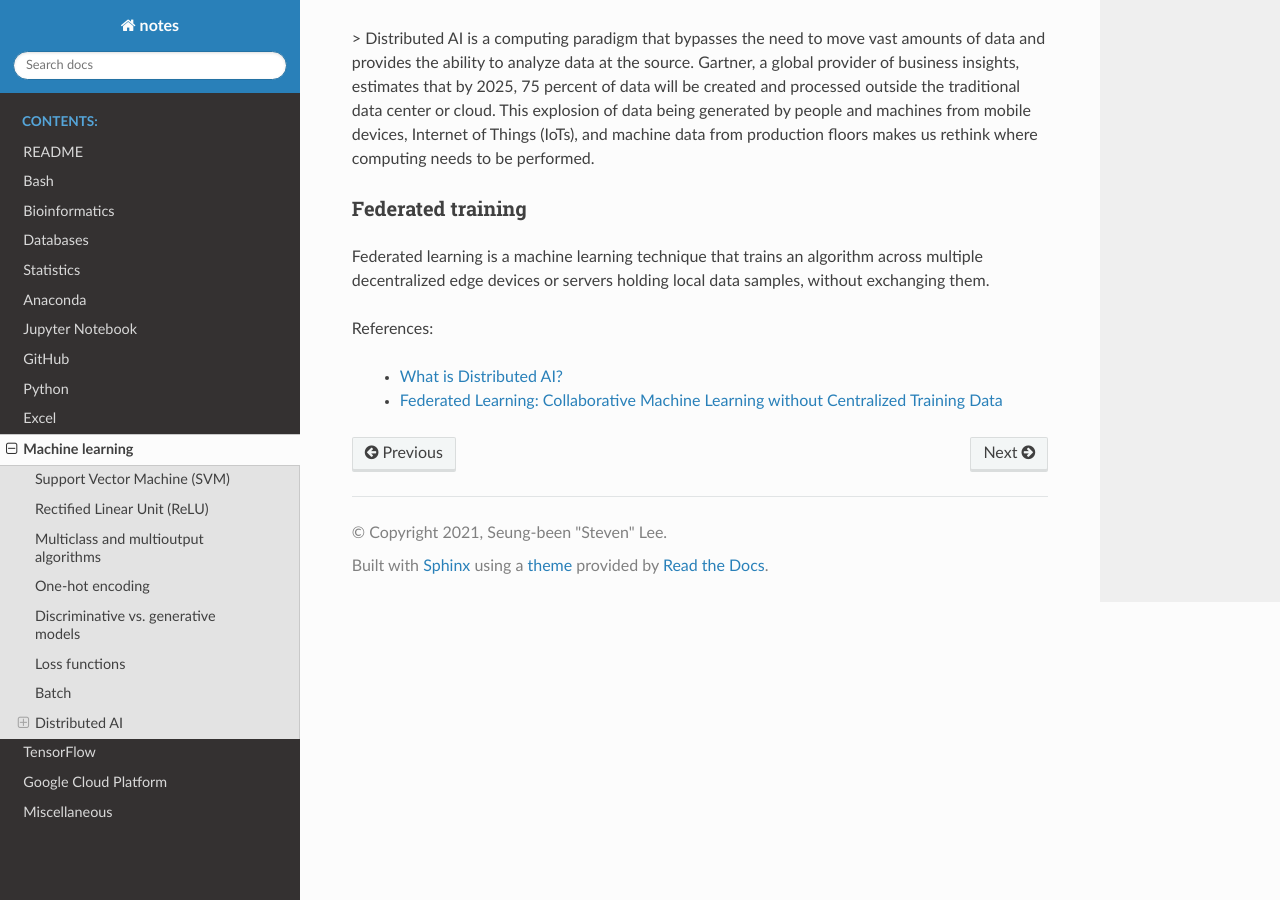
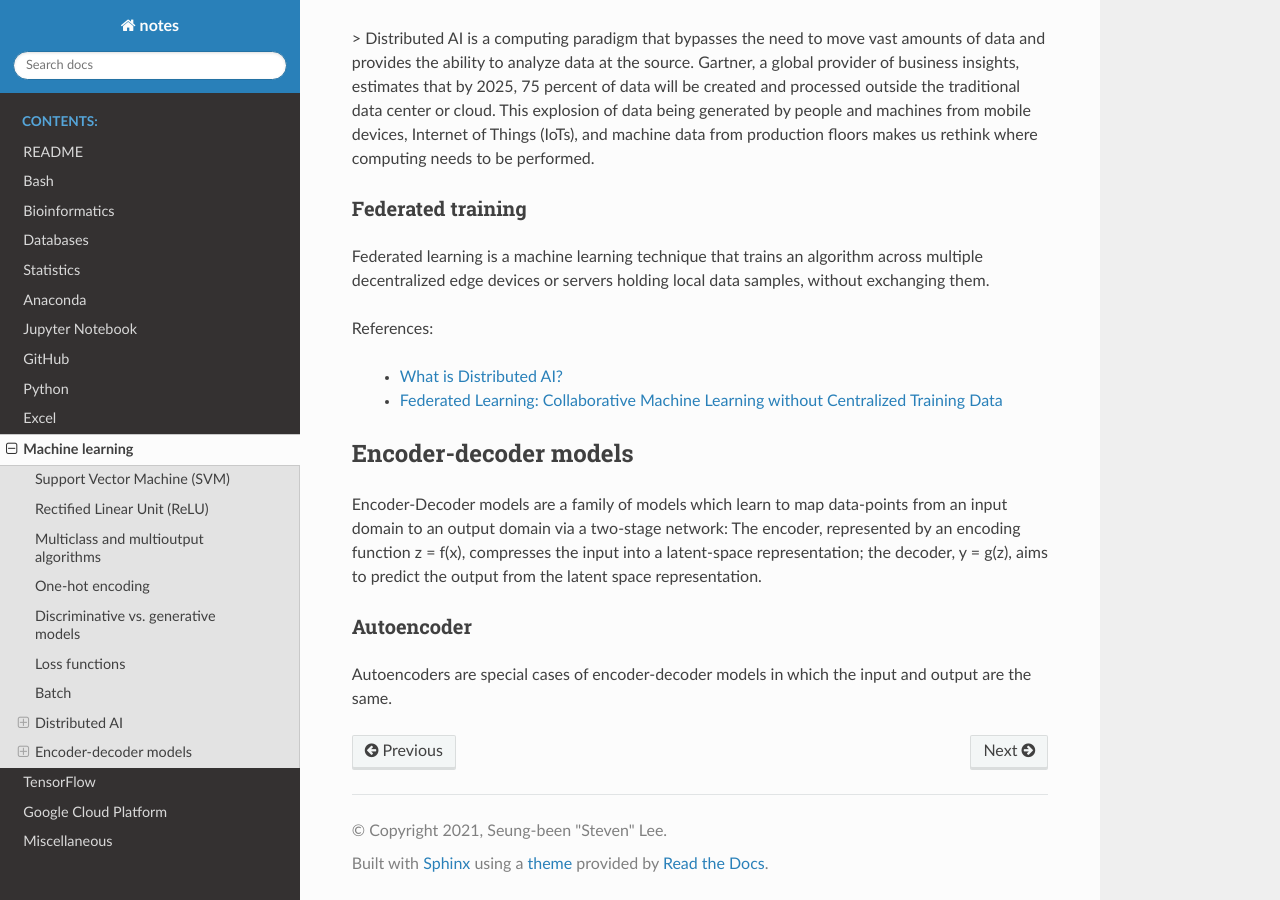
Before and after one commit to sbslee/notes, a Sphinx documentation site: the page built from docs/machine_learning.rst, in a window 1280 px wide and 900 px high, scrolled down 3660 px. Built offline with Sphinx 7.4.7 and the Read the Docs theme 2.0.0, drawn with Linux system fonts in a browser that asks for light colours.

Commit message:
Update docs

```diff
--- a/docs/machine_learning.rst
+++ b/docs/machine_learning.rst
@@ -131,3 +131,13 @@ References:
 
   - `What is Distributed AI? <https://developer.ibm.com/learningpaths/get-started-distributed-ai-apis/what-is-distributed-ai/>`__
   - `Federated Learning: Collaborative Machine Learning without Centralized Training Data <https://ai.googleblog.com/2017/04/federated-learning-collaborative.html>`__
+
+Encoder-decoder models
+======================
+
+Encoder-Decoder models are a family of models which learn to map data-points from an input domain to an output domain via a two-stage network: The encoder, represented by an encoding function z = f(x), compresses the input into a latent-space representation; the decoder, y = g(z), aims to predict the output from the latent space representation.
+
+Autoencoder
+-----------
+
+Autoencoders are special cases of encoder-decoder models in which the input and output are the same.
```
